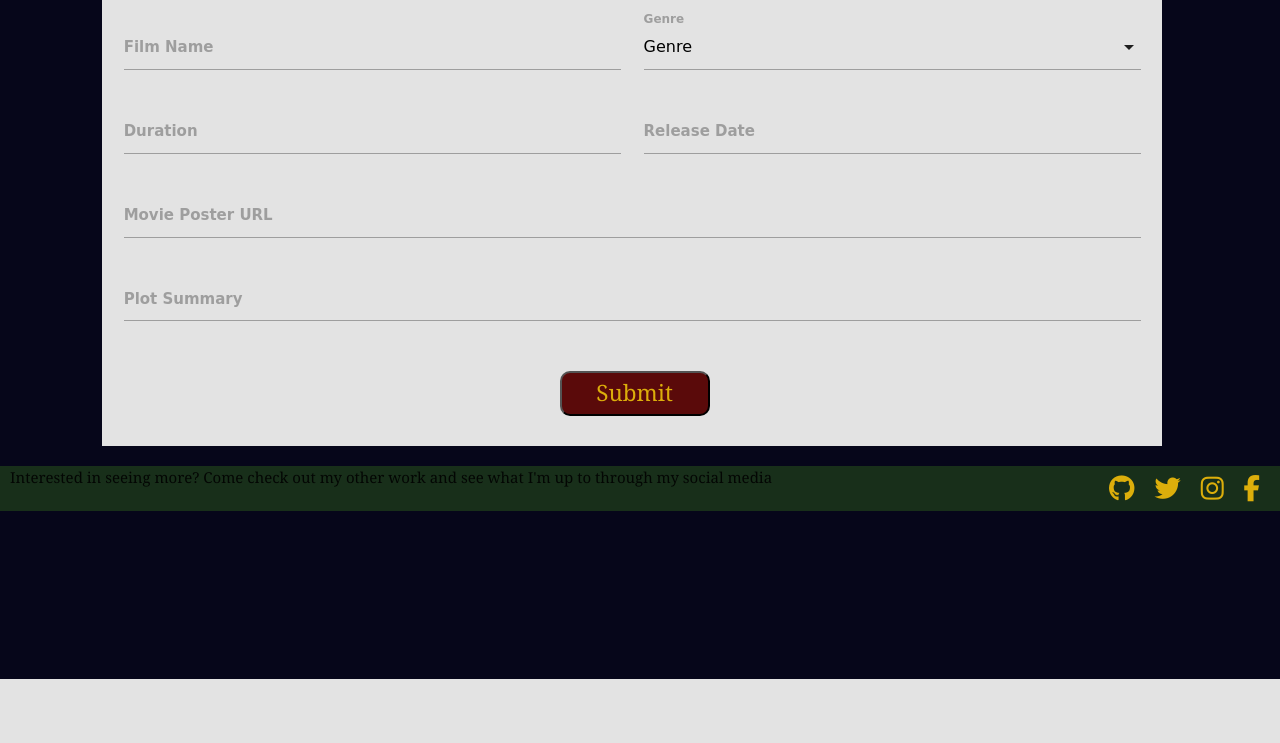
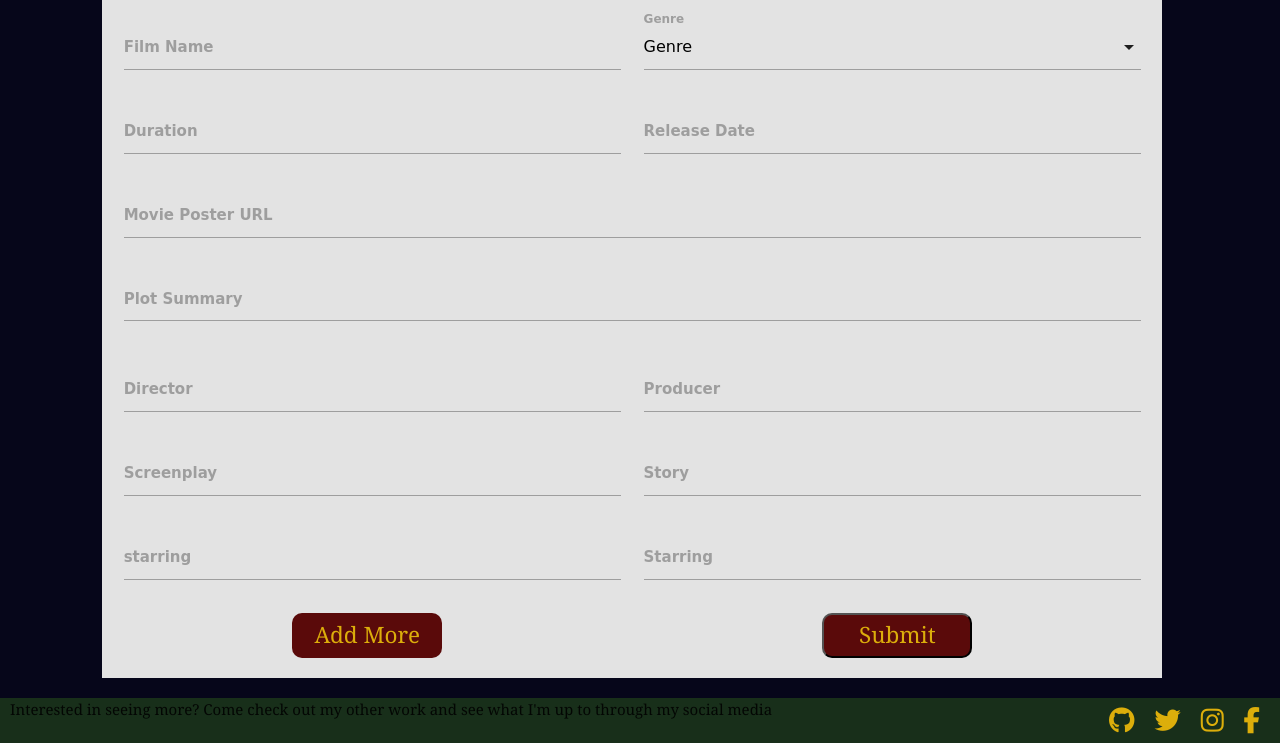
Before and after one commit to OGMyst/milestone-Project-three, a Flask app: page /add_movie in a window 1280 px wide. Shown: the part 121-864 px from the top of the page. Before the commit the page ends 800 px from the top, so only its background shows below. Run offline with Flask 2, Linux system fonts and the light colour scheme; some libraries are stand-ins or nearby versions.

Commit message:
Added inputs and box to toggle visibility for new inputs

```diff
--- a/static/css/style.css
+++ b/static/css/style.css
@@ -183,15 +183,33 @@ textarea{
     justify-content: center;
 } */
 
+#submit-or-add{
+    display: flex;
+    width: 90%;
+    background-color: #E3E3E3;
+    padding-bottom: 20px;
+}
+
+.add-submit-box{
+    width: 50%;
+    display: flex;
+    justify-content: center;
+}
+
+#add-more{
+    padding-top: 5px;
+}
+
+#add-more,
 #submit{
     font-family: 'Noto Serif', serif;
     background-color: #5A0A0A;
     width: 150px;
     height: 45px;
-    margin: 20px 0px 20px 43%;
     font-size: 150%;
     border-radius: 10px;
     color: #DCAE0B;
+    text-align: center;
 }
 
 /* -------------------------------FILMS.HTML--------------------------- */
--- a/templates/addmovie.html
+++ b/templates/addmovie.html
@@ -42,10 +42,52 @@
                 <textarea id="textarea1" class="materialize-textarea" name="plot_summary"></textarea>
                 <label for="textarea1">Plot Summary</label>
             </div>
-            <div>
-            <input type="submit" value="Submit" id="submit" name="action">
+            <div id="directors">
+                <div class="input-field col s6">
+                    <input type="text" class="director validate" name="director">
+                    <label for="director">Director</label>
+                </div>
+            </div>
+            <div id="producers">
+                <div class="input-field col s6">
+                    <input type="text" class="producer validate" name="producer">
+                    <label for="producer">Producer</label>
+                </div>
+            </div>
+            <div id="screenplay-by">
+                <div class="input-field col s6">
+                    <input type="text" class="screenplay validate" name="screenplay">
+                    <label for="screenplay">Screenplay</label>
+                </div>
+            </div>
+            <div id="story-by">
+                <div class="input-field col s6">
+                    <input type="text" class="story validate" name="story">
+                    <label for="story">Story</label>
+                </div>
+            </div>
+            <div id="starring">
+                <div class="input-field col s6">
+                    <input type="text" class="starring validate" name="starring">
+                    <label for="starring">starring</label>
+                </div>
+                <div class="input-field col s6">
+                    <input type="text" class="starring validate" name="starring">
+                    <label for="starring">Starring</label>
+                </div>
             </div>
         </form>
+        <div id="submit-or-add">
+                <div class="add-submit-box">
+                    <div id="add-more">
+                        <p id="add-text">Add More</p>
+                    </div>
+                </div>
+                <div class="add-submit-box">
+                    <input type="submit" value="Submit" id="submit" name="action">
+                </div>
+            </div>
     </div>
 </div>
+<script src="{{url_for('static', filename='js/addmovie.js')}}"></script>
 {% endblock %}
--- a/templates/films.html
+++ b/templates/films.html
@@ -27,6 +27,7 @@
     <div id="modal-background">
         <div id="modal-card">
             <div id="poster-side">
+                <div id="expanded-poster-box">
                     <img id="expanded-card-image" class="expanded-card-elements"/>
                     <div id="change-boxes">
                         <div class="change-box">
@@ -37,6 +38,7 @@
                         <div class="change-box">
                             <div class="change-film">
                                 <h1 class="change-text">Delete Film</h1>
+                            </div>
                         </div>
                     </div>
                 </div>
```
Also changed, not shown: other parts of static/css/style.css (+4 -54 lines), static/js/addmovie.js (added). Lines whose indentation alone changed are shown as unchanged.
